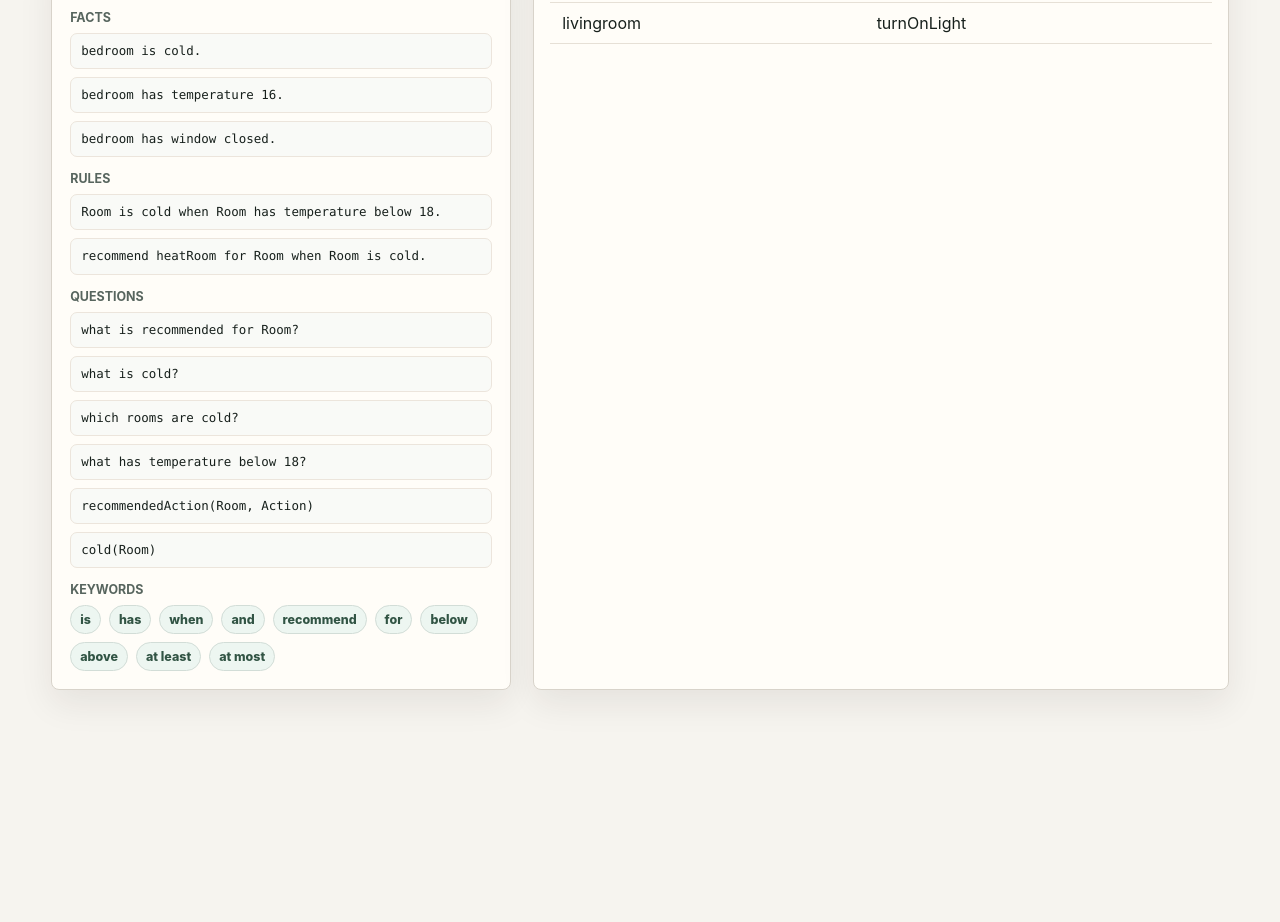
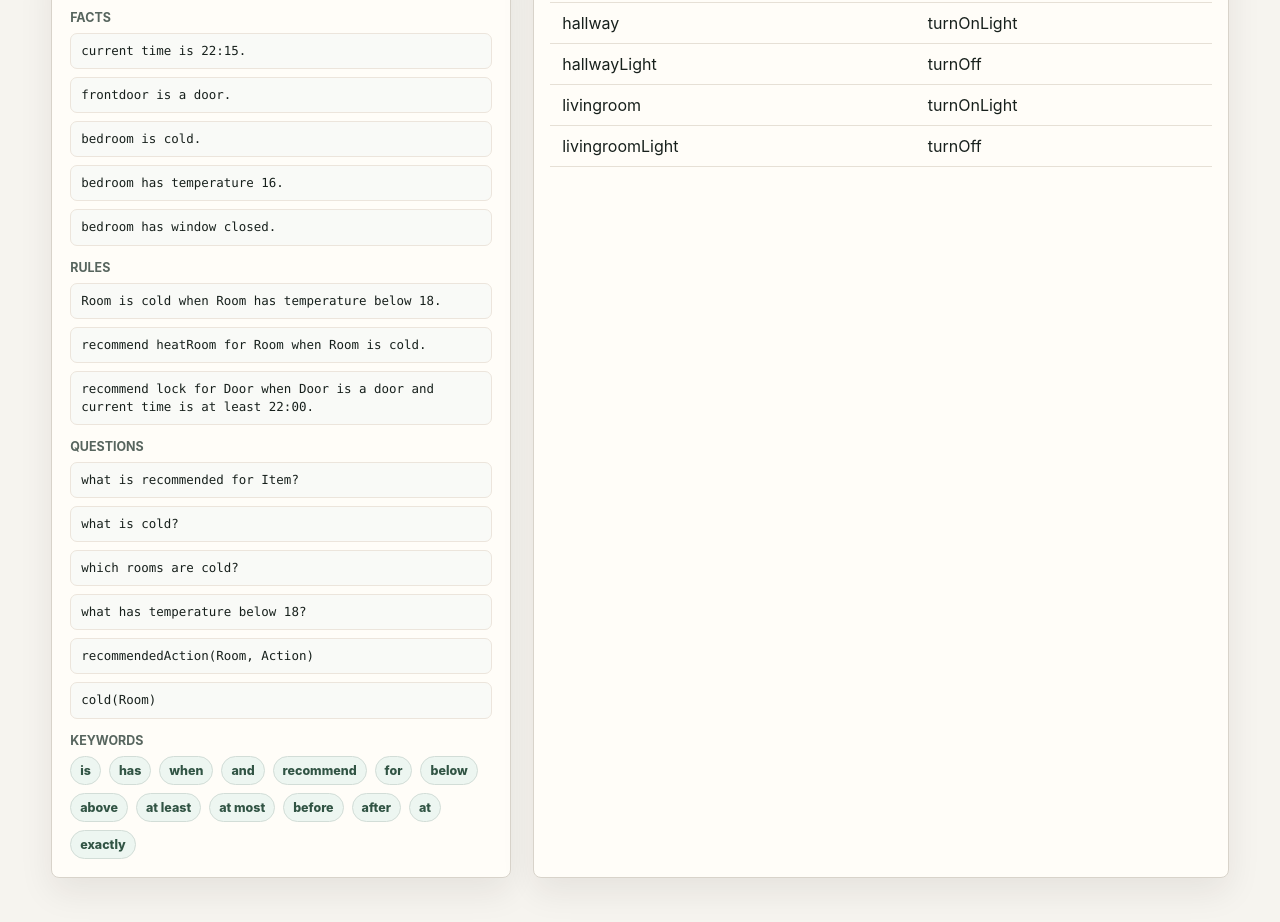
Before and after one commit to zehrer/webReasoner, a React (Vite) app: page / in a window 1280 px wide. Shown: the part 940-1862 px from the top of the page. Before the commit the page ends 1674 px from the top, so only its background shows below. Built offline with nearby package versions, Linux system fonts and the light colour scheme.

Commit message:
Add time-based reasoning

```diff
--- a/src/App.tsx
+++ b/src/App.tsx
@@ -65,8 +65,9 @@ type RenderEdge = {
 
 const houseAutomationExample: Example = {
   name: "House Automation",
-  query: "what is recommended for Room",
+  query: "what is recommended for Item",
   knowledgeBase: `# Natural facts
+current time is 22:15.
 livingroom is occupied.
 hallway is occupied.
 livingroom is dark.
@@ -77,12 +78,20 @@ bedroom has window closed.
 office has window open.
 bathroom is leaking.
 washer is idle.
+frontdoor is a door.
+frontdoor is unlocked.
+livingroomLight is a light.
+hallwayLight is a light.
+livingroomLight is on.
+hallwayLight is on.
 
 # Natural rules
 Room is cold when Room has temperature below 18.
 recommend turnOnLight for Room when Room is occupied and Room is dark.
 recommend heatRoom for Room when Room is cold and Room has window closed.
-recommend notifyLeak for Room when Room is leaking.`,
+recommend notifyLeak for Room when Room is leaking.
+recommend lock for Door when Door is a door and Door is unlocked and current time is at least 22:00.
+recommend turnOff for Light when Light is a light and Light is on and current time is at least 08:00.`,
 };
 
 function App() {
@@ -227,7 +236,7 @@ function App() {
                 id="query"
                 value={query}
                 onChange={(event) => setQuery(event.target.value)}
-                placeholder="what is recommended for Room"
+                placeholder="what is recommended for Item"
               />
               <Play size={18} />
             </div>
@@ -238,6 +247,8 @@ function App() {
             <div className="help-grid">
               <section>
                 <h3>Facts</h3>
+                <code>current time is 22:15.</code>
+                <code>frontdoor is a door.</code>
                 <code>bedroom is cold.</code>
                 <code>bedroom has temperature 16.</code>
                 <code>bedroom has window closed.</code>
@@ -246,10 +257,11 @@ function App() {
                 <h3>Rules</h3>
                 <code>Room is cold when Room has temperature below 18.</code>
                 <code>recommend heatRoom for Room when Room is cold.</code>
+                <code>recommend lock for Door when Door is a door and current time is at least 22:00.</code>
               </section>
               <section>
                 <h3>Questions</h3>
-                <code>what is recommended for Room?</code>
+                <code>what is recommended for Item?</code>
                 <code>what is cold?</code>
                 <code>which rooms are cold?</code>
                 <code>what has temperature below 18?</code>
@@ -269,6 +281,10 @@ function App() {
                   <span>above</span>
                   <span>at least</span>
                   <span>at most</span>
+                  <span>before</span>
+                  <span>after</span>
+                  <span>at</span>
+                  <span>exactly</span>
                 </div>
               </section>
             </div>
--- a/src/reasoner.ts
+++ b/src/reasoner.ts
@@ -38,15 +38,23 @@ export type ReasoningResult = {
 
 const predicatePattern = /^([a-z][a-zA-Z0-9_-]*)\((.*)\)$/;
 const numericTermPattern = /^-?\d+(?:\.\d+)?$/;
+const timePattern = /^([01]\d|2[0-3]):([0-5]\d)$/;
+const naturalTimeFactPattern = /^current time is ((?:[01]\d|2[0-3]):[0-5]\d)$/;
+const naturalTypedFactPattern =
+  /^([a-z0-9][a-zA-Z0-9_-]*) is an? ([a-z][a-zA-Z0-9_-]*)$/;
 const naturalUnaryFactPattern = /^([a-z0-9][a-zA-Z0-9_-]*) is ([a-z][a-zA-Z0-9_-]*)$/;
 const naturalBinaryFactPattern =
   /^([a-z0-9][a-zA-Z0-9_-]*) has ([a-z][a-zA-Z0-9_-]*) (-?\d+(?:\.\d+)?|[a-z0-9][a-zA-Z0-9_-]*)$/;
 const naturalRulePattern = /^recommend ([a-z][a-zA-Z0-9_-]*) for ([A-Z][a-zA-Z0-9_-]*) when (.+)$/;
 const naturalUnaryConditionPattern = /^([A-Z][a-zA-Z0-9_-]*) is ([a-z][a-zA-Z0-9_-]*)$/;
+const naturalTypedConditionPattern =
+  /^([A-Z][a-zA-Z0-9_-]*) is an? ([a-z][a-zA-Z0-9_-]*)$/;
 const naturalBinaryConditionPattern =
   /^([A-Z][a-zA-Z0-9_-]*) has ([a-z][a-zA-Z0-9_-]*) ([a-z0-9][a-zA-Z0-9_-]*)$/;
 const naturalThresholdConditionPattern =
   /^([A-Z][a-zA-Z0-9_-]*) has ([a-z][a-zA-Z0-9_-]*) (below|above|at least|at most) (-?\d+(?:\.\d+)?)$/;
+const naturalTimeConditionPattern =
+  /^current time is (before|after|at least|at most|at|exactly) ((?:[01]\d|2[0-3]):[0-5]\d)$/;
 const naturalClassificationRulePattern =
   /^([A-Z][a-zA-Z0-9_-]*) is ([a-z][a-zA-Z0-9_-]*) when (.+)$/;
 const naturalStateQueryPattern = /^(?:[Ww]hat|[Ww]ho) is ([a-z][a-zA-Z0-9_-]*)$/;
@@ -186,6 +194,16 @@ function compileStatement(statement: string): string {
     return statement;
   }
 
+  const timeFactMatch = statement.match(naturalTimeFactPattern);
+  if (timeFactMatch) {
+    return `currentTime(${parseTimeToMinutes(timeFactMatch[1])})`;
+  }
+
+  const typedFactMatch = statement.match(naturalTypedFactPattern);
+  if (typedFactMatch) {
+    return `${typedFactMatch[2]}(${typedFactMatch[1]})`;
+  }
+
   const unaryFactMatch = statement.match(naturalUnaryFactPattern);
   if (unaryFactMatch) {
     return `${unaryFactMatch[2]}(${unaryFactMatch[1]})`;
@@ -262,6 +280,12 @@ function compileQuery(query: string): string[] {
 }
 
 function compileNaturalCondition(condition: string): string {
+  const timeMatch = condition.match(naturalTimeConditionPattern);
+  if (timeMatch) {
+    const [, operator, time] = timeMatch;
+    return `currentTime(CurrentTime), ${timeComparisonPredicate(operator)}(CurrentTime, ${parseTimeToMinutes(time)})`;
+  }
+
   const thresholdMatch = condition.match(naturalThresholdConditionPattern);
   if (thresholdMatch) {
     const [, subject, measurement, operator, limit] = thresholdMatch;
@@ -274,12 +298,35 @@ function compileNaturalCondition(condition: string): string {
     return `${unaryMatch[2]}(${unaryMatch[1]})`;
   }
 
+  const typedMatch = condition.match(naturalTypedConditionPattern);
+  if (typedMatch) {
+    return `${typedMatch[2]}(${typedMatch[1]})`;
+  }
+
   const binaryMatch = condition.match(naturalBinaryConditionPattern);
   if (binaryMatch) {
     return `${binaryMatch[2]}(${binaryMatch[1]}, ${binaryMatch[3]})`;
   }
 
   throw new Error(`invalid natural condition "${condition}"`);
+}
+
+function timeComparisonPredicate(operator: string): string {
+  switch (operator) {
+    case "before":
+      return "below";
+    case "after":
+      return "above";
+    case "at least":
+      return "atLeast";
+    case "at most":
+      return "atMost";
+    case "at":
+    case "exactly":
+      return "equals";
+    default:
+      throw new Error(`invalid time comparison "${operator}"`);
+  }
 }
 
 function comparisonPredicate(operator: string): string {
@@ -331,6 +378,15 @@ function parsePredicate(text: string): Predicate {
     name: match[1],
     terms,
   };
+}
+
+function parseTimeToMinutes(time: string): number {
+  const match = time.match(timePattern);
+  if (!match) {
+    throw new Error(`invalid time "${time}"`);
+  }
+
+  return Number(match[1]) * 60 + Number(match[2]);
 }
 
 function splitPredicates(text: string): string[] {
@@ -390,6 +446,7 @@ function satisfyBuiltIn(predicate: Predicate, binding: Binding): Binding[] | nul
     above: (left, right) => left > right,
     atLeast: (left, right) => left >= right,
     atMost: (left, right) => left <= right,
+    equals: (left, right) => left === right,
   };
   const compare = comparisons[predicate.name];
   if (!compare) {
```
Also changed, not shown: 2 other files (tests, documents, lock files or other folders).
